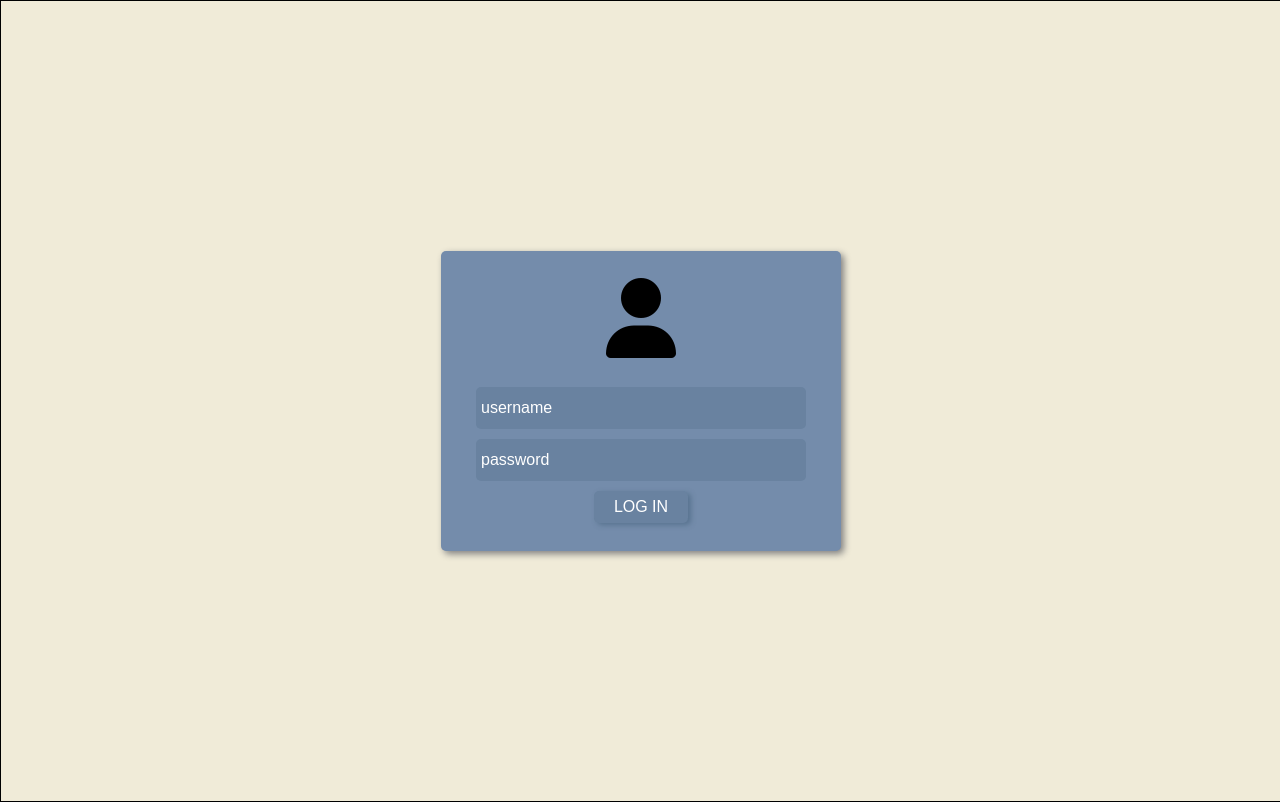
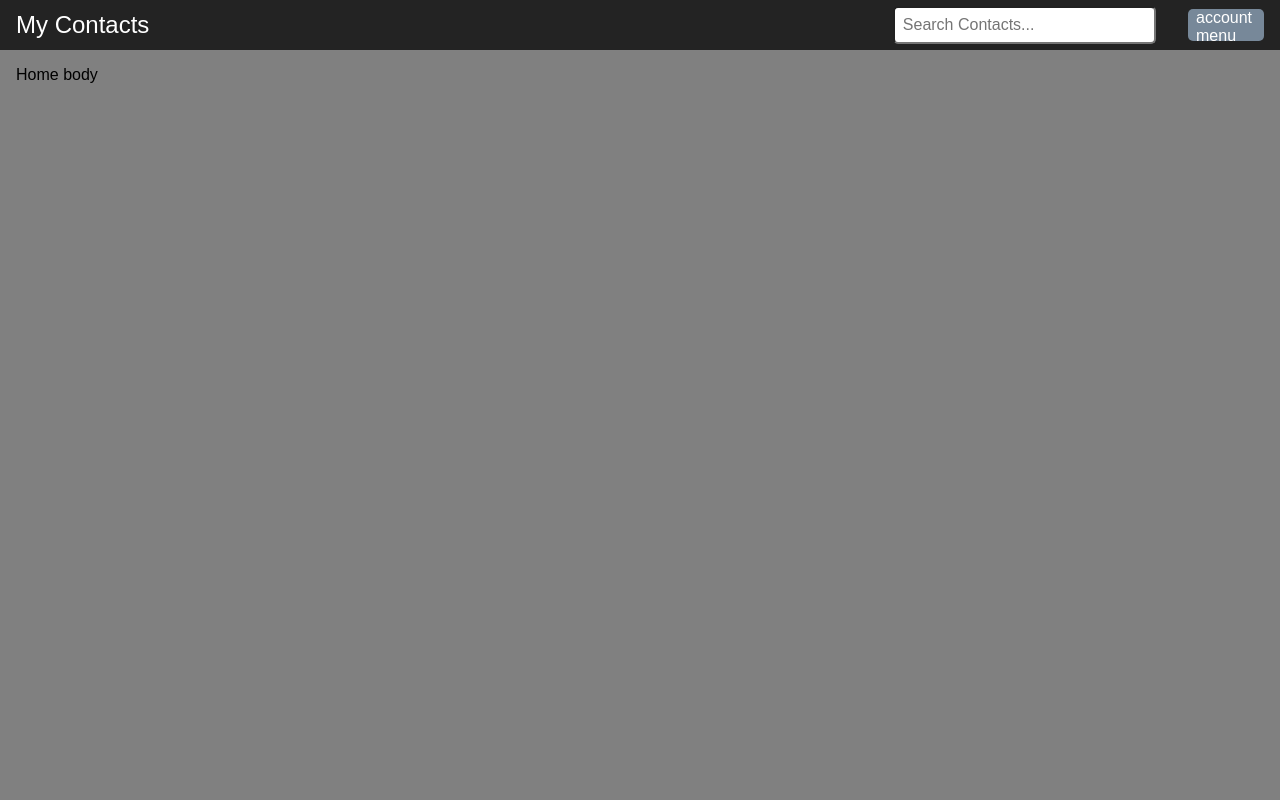
Before and after one commit to sammarston15/my-contacts, a React (Create React App) app: page /#/ in a window 1280 px wide. Built offline with nearby package versions, Linux system fonts and the light colour scheme.

Commit message:
reworking home page

```diff
--- a/src/components/app/App.module.scss
+++ b/src/components/app/App.module.scss
@@ -1,8 +1,7 @@
 .App {
   height: 100vh;
-  width: 100vw;
   margin: 0;
   padding: 0;
   font-family: Arial, Helvetica, sans-serif;
-  border: 1px solid black;
+  background: #232323;
 }
--- a/src/components/app/App.tsx
+++ b/src/components/app/App.tsx
@@ -8,12 +8,8 @@ export const App: FC = () => (
   <Router>
     <div className={styles.App}>
       <Switch>
-        <Route path="/home">
-          <Home />
-        </Route>
-        <Route path="/">
-          <Login />
-        </Route>
+        <Route exact path="/" component={Home} />
+        <Route path="/login" component={Login} />
       </Switch>
     </div>
   </Router>
--- /dev/null
+++ b/src/components/header/Header.module.scss
@@ -0,0 +1,49 @@
+// Header
+.headerContainer {
+  height: 50px;
+  width: 100%;
+  background: #232323;
+  color: #fff;
+  display: flex;
+
+  .headerLeft{
+    width: 50%;
+    height: 100%;
+    // background: lightblue;
+    display: flex;
+    align-items: center;
+    padding: 0 1rem;
+
+    .title {
+      font-size: 1.5rem;
+    }
+  }
+  .headerRight{
+    width: 50%;
+    height: 100%;
+    // background: lightpink;
+    display: flex;
+    justify-content: flex-end;
+    align-items: center;
+    padding: 0 1rem;
+
+    .search{
+      width: 40%;
+      margin-right: 2rem;
+      font-size: 1rem;
+      border-radius: 5px;
+      padding: .5rem;
+      outline: none;
+    }
+
+    .accountMenu {
+      background: lightslategrey;
+      width: 60px;
+      height: 2rem;
+      border-radius: 5px;
+      padding: 0 .5rem;
+    }
+
+  }
+
+}
--- /dev/null
+++ b/src/components/header/Header.tsx
@@ -0,0 +1,18 @@
+import React, { FC } from 'react'
+import styles from './Header.module.scss'
+
+const Header: FC = () => {
+  return (
+    <div className={styles.headerContainer}>
+      <div className={styles.headerLeft}>
+        <div className={styles.title}>My Contacts</div>
+      </div>
+      <div className={styles.headerRight}>
+        <input type="text" className={styles.search} placeholder='Search Contacts...'/>
+        <div className={styles.accountMenu}>account menu</div>
+      </div>
+    </div>
+  )
+}
+
+export default Header
--- a/src/components/home/home.module.scss
+++ b/src/components/home/home.module.scss
@@ -3,54 +3,12 @@
   height: 100%;
   width: 100%;
   display: flex;
-  flex-direction: row;
-  border: 1px solid blue;
+  flex-direction: column;
+
+  .homeBody{
+    height: calc(100% - 50px - 2rem); // header height and home body padding
+    width: calc(100% - 2rem);
+    background: grey;
+    padding: 1rem;
+  }
 }
-
-/* Menu */
-.menuContainer {
-  height: 100%;
-  width: 20%;
-  background: grey;
-  display: flex;
-  flex-direction: column;
-}
-.menuItem {
-  width: 100%;
-  height: 50px;
-  border-bottom: 1px solid black;
-  margin: 0px 0;
-  padding-left: 5px;
-  background: whitesmoke;
-  display: flex;
-  justify-content: flex-start;
-  align-items: center;
-}
-
-/* Contact List */
-.contactListContainer {
-  height: 100%;
-  width: 20%;
-  background: darkgray;
-  display: flex;
-  flex-direction: column;
-  border-left: 1px solid darkgrey;
-}
-.contactListCard {
-  height: 50px;
-  width: 100%;
-  border-bottom: 1px solid black;
-  display: flex;
-  justify-content: flex-start;
-  align-items: center;
-  margin: 0px 0;
-  padding-left: 5px;
-  background: whitesmoke;
-}
-
-/* Contact Info */
-.contactInfoContainer {
-  height: 100%;
-  width: 60%;
-  background: grey;
-}
--- a/src/components/home/home.tsx
+++ b/src/components/home/home.tsx
@@ -1,9 +1,12 @@
-import React, { FC } from "react";
+import React, { FC, useEffect } from "react";
 import { useDispatch, useSelector } from "react-redux";
 import { User } from "../../models/interfaces/user";
 import { setNewUser } from "../../redux/contacts/actions";
 import { selectUser } from "../../redux/contacts/selectors";
 import styles from "./home.module.scss";
+
+// Components
+import Header from '../header/Header'
 
 export const Home: FC = () => {
   // DISPATCH HOOK
@@ -24,18 +27,14 @@ export const Home: FC = () => {
   //     )
   //   })
 
+  useEffect(() => {
+    console.log('render home page')
+  })
+
   return (
     <div className={styles.home}>
-      <div className={styles.menuContainer}>
-        <div>menu-container</div>
-        <div className={styles.menuItem}>All contacts</div>
-        <div className={styles.menuItem}>Groups</div>
-      </div>
-      <div className={styles.contactListContainer}>
-        <div>contact-list-container</div>
-        <div className={styles.contactListCard}>contact name here*</div>
-      </div>
-      <div className={styles.contactInfoContainer}>contact-info-container</div>
+      <Header />
+      <div className={styles.homeBody}>Home body</div>
     </div>
   );
 };
```
